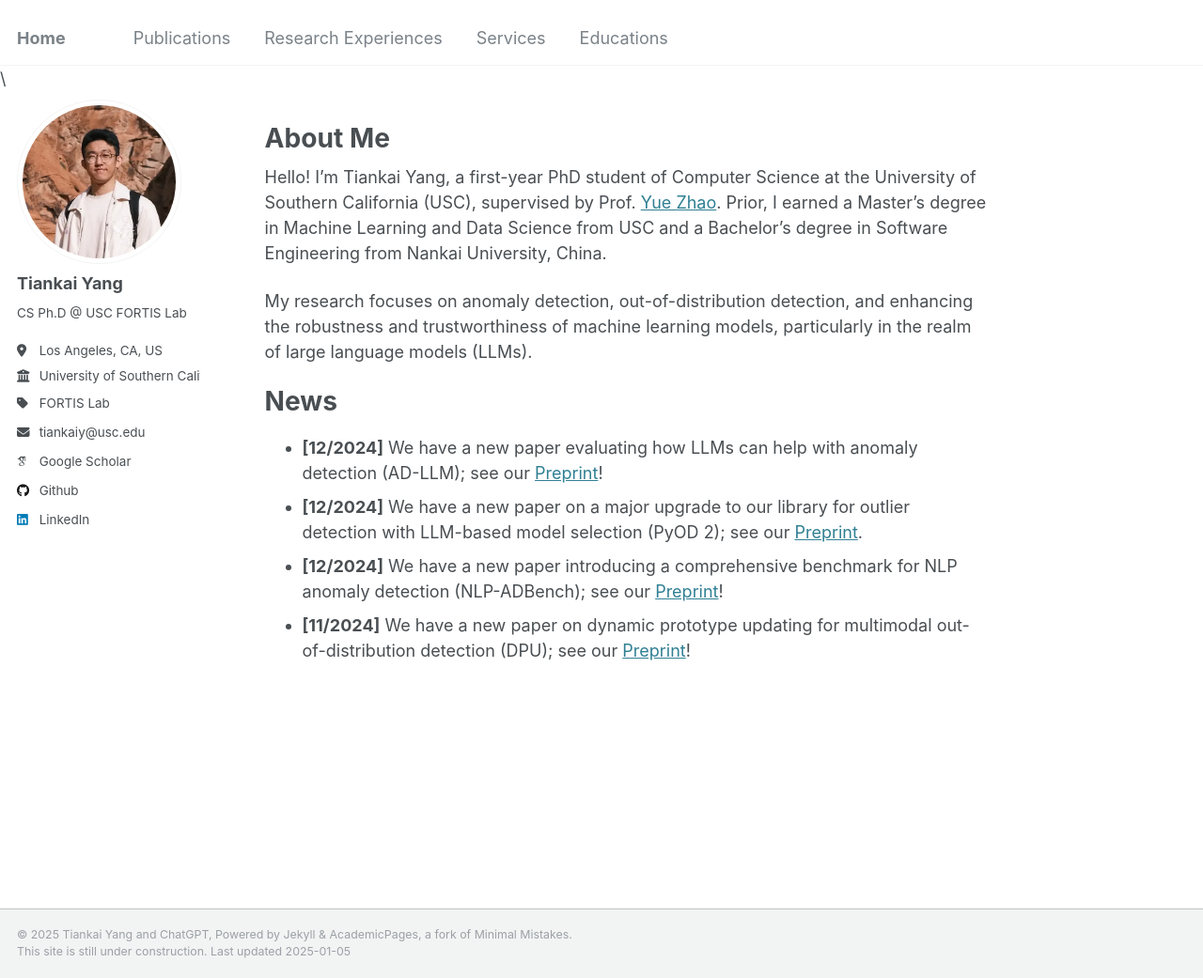
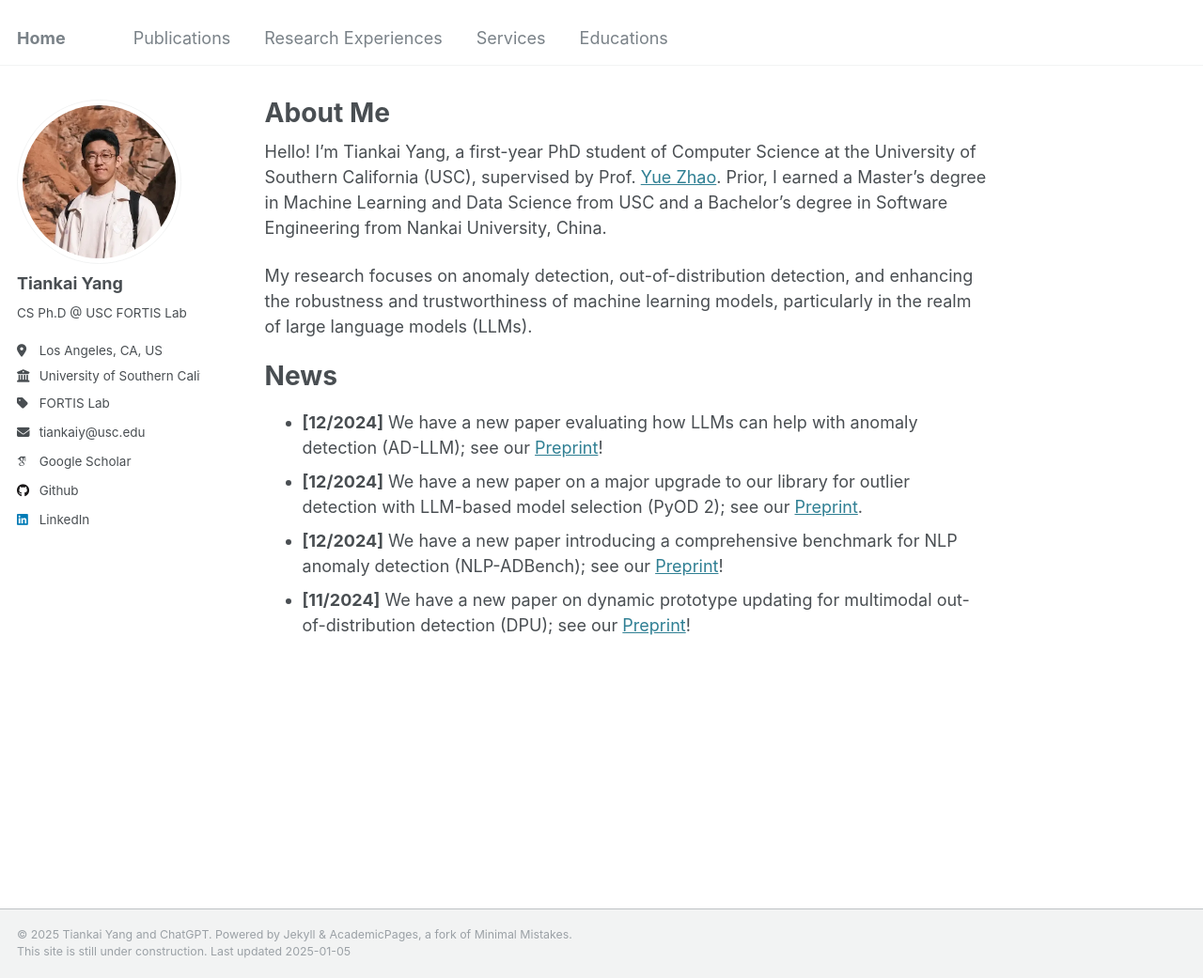
Before and after one commit to RaymondY/raymondy.github.io, a Jekyll site: the page built from _pages/about.md, in a window 1280 px wide and 1041 px high. Shown: the whole window at 94% size. Built offline with Jekyll 4.4.1, drawn with Linux system fonts in a browser that asks for light colours; some web fonts are replaced.

Commit message:
Fix bugs.

```diff
--- a/_includes/footer.html
+++ b/_includes/footer.html
@@ -24,6 +24,6 @@
   Site last updated {{ "now" | date: '%Y-%m-%d' %}}
 </div> -->
 <div class="page__footer-copyright">
-  &copy; {{ site.time | date: '%Y' }} {{ site.name | default: site.title }} and ChatGPT, {{ site.data.ui-text[site.locale].powered_by | default: "Powered by" }} <a href="http://jekyllrb.com" rel="nofollow">Jekyll</a> &amp; <a href="https://github.com/academicpages/academicpages.github.io">AcademicPages</a>, a fork of <a href="https://mademistakes.com/work/minimal-mistakes-jekyll-theme/" rel="nofollow">Minimal Mistakes</a>.<br />
+  &copy; {{ site.time | date: '%Y' }} {{ site.name | default: site.title }} and ChatGPT. {{ site.data.ui-text[site.locale].powered_by | default: "Powered by" }} <a href="http://jekyllrb.com" rel="nofollow">Jekyll</a> &amp; <a href="https://github.com/academicpages/academicpages.github.io">AcademicPages</a>, a fork of <a href="https://mademistakes.com/work/minimal-mistakes-jekyll-theme/" rel="nofollow">Minimal Mistakes</a>.<br />
   This site is still under construction. Last updated {{ "now" | date: '%Y-%m-%d' %}}
 </div>
--- a/_layouts/default.html
+++ b/_layouts/default.html
@@ -8,7 +8,7 @@ layout: compress
 <html lang="{{ site.locale | slice: 0,2 }}" class="no-js">
   <head>
     {% include head.html %}
-    {% include head/custom.html %}\
+    {% include head/custom.html %}
   </head>
 
   <body>
```
